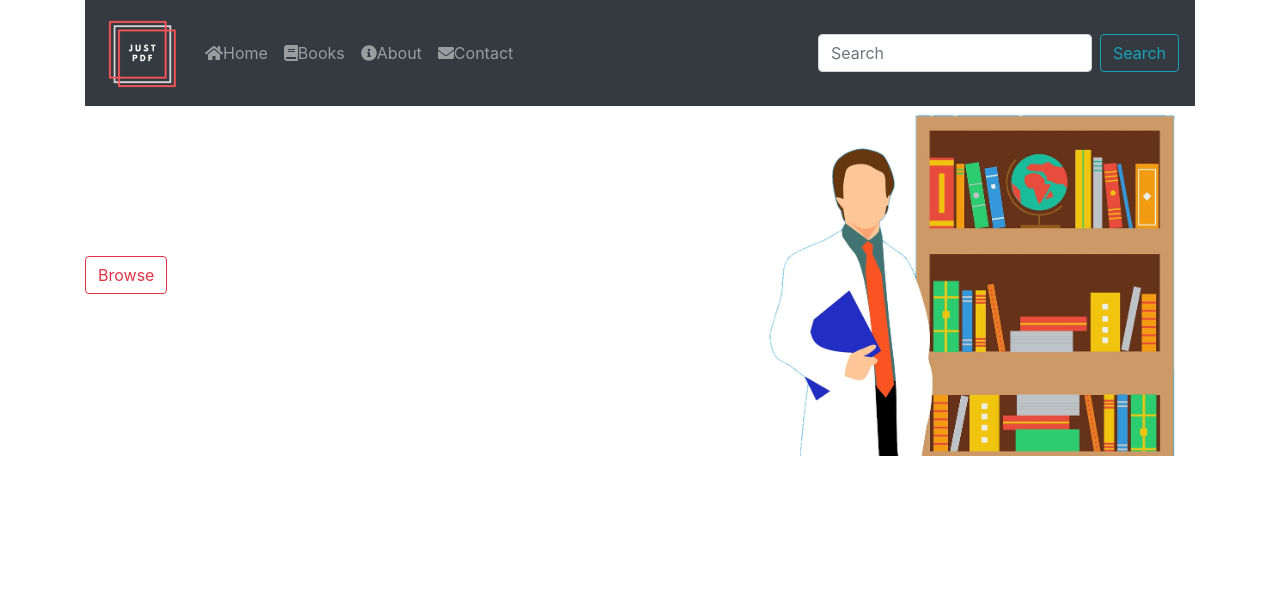
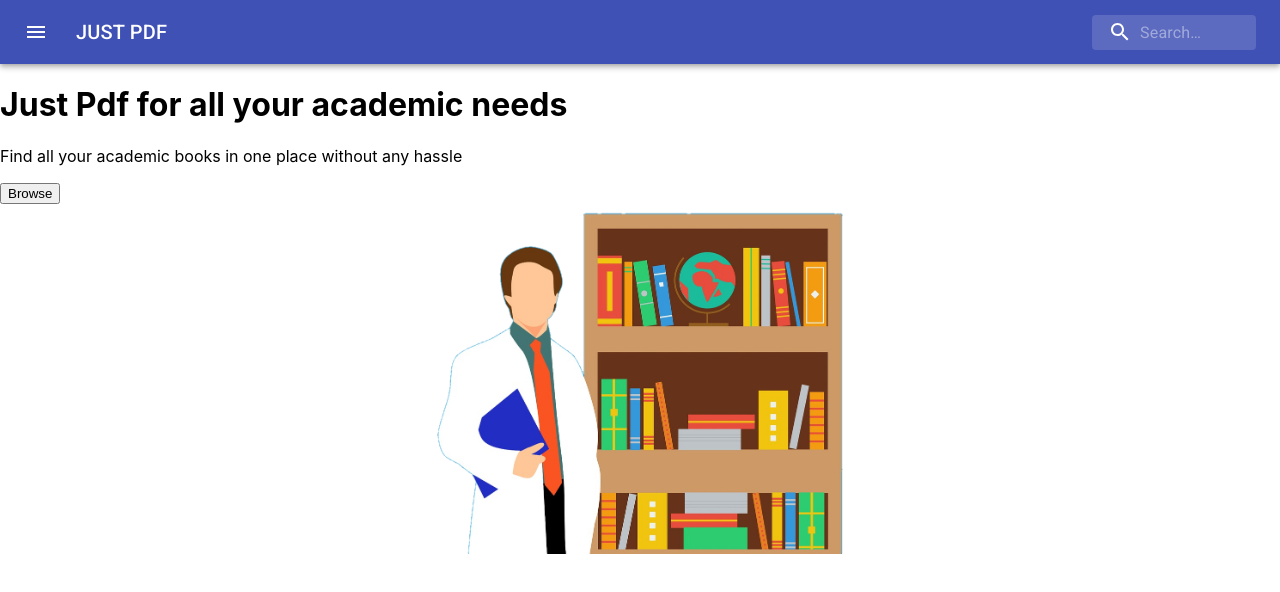
Before and after one commit to ShivS01/just-pdf, a React (Create React App) app: page / in a window 1280 px wide. Shown: the top 592 px of the page. Built offline with nearby package versions, Linux system fonts and the light colour scheme.

Commit message:
removed bootstrap, using material-ui

```diff
--- a/package.json
+++ b/package.json
@@ -6,11 +6,12 @@
     "@fortawesome/fontawesome-svg-core": "^1.2.28",
     "@fortawesome/free-solid-svg-icons": "^5.13.0",
     "@fortawesome/react-fontawesome": "^0.1.9",
+    "@material-ui/core": "^4.9.14",
+    "@material-ui/icons": "^4.9.1",
     "@testing-library/jest-dom": "^4.2.4",
     "@testing-library/react": "^9.5.0",
     "@testing-library/user-event": "^7.2.1",
     "react": "^16.13.1",
-    "react-bootstrap": "^1.0.1",
     "react-dom": "^16.13.1",
     "react-router-dom": "^5.1.2",
     "react-scripts": "3.4.1"
--- a/public/index.html
+++ b/public/index.html
@@ -26,9 +26,7 @@
     -->
     <link
       rel="stylesheet"
-      href="https://maxcdn.bootstrapcdn.com/bootstrap/4.4.1/css/bootstrap.min.css"
-      integrity="sha384-Vkoo8x4CGsO3+Hhxv8T/Q5PaXtkKtu6ug5TOeNV6gBiFeWPGFN9MuhOf23Q9Ifjh"
-      crossorigin="anonymous"
+      href="https://fonts.googleapis.com/css?family=Roboto:300,400,500"
     />
     <title>Just PDF</title>
   </head>
--- a/src/App.js
+++ b/src/App.js
@@ -5,8 +5,13 @@
 import Books from "./Books";
 import About from "./About";
 import Contact from "./Contact";
-import { Container } from "react-bootstrap";
 import "./index";
+import AppBar from "@material-ui/core/AppBar";
+import Toolbar from "@material-ui/core/Toolbar";
+import TypoGraphy from "@material-ui/core/Typography";
+import logo from "./just_pdf.png";
+
+import SearchAppBar from "./components/NavBar";
 
 const App = () => {
   const [search, setSearch] = useState("");
@@ -19,9 +24,10 @@
   };
 
   return (
-    <Container>
+    <>
+      <SearchAppBar />
       <Router>
-        <NavBar updateSearch={changeSearch} handleSearch={findBook} />
+        {/* <NavBar updateSearch={changeSearch} handleSearch={findBook} /> */}
         <Switch>
           <Route path="/" exact component={Home} />
           <Route path="/books" exact component={Books} />
@@ -29,7 +35,7 @@
           <Route path="/contact" exact component={Contact} />
         </Switch>
       </Router>
-    </Container>
+    </>
   );
 };
 
--- a/src/components/NavBar.js
+++ b/src/components/NavBar.js
@@ -1,54 +1,101 @@
 import React from "react";
-import { Link } from "react-router-dom";
-import logo from "../just_pdf.png";
-import { Navbar, Nav, Form, FormControl, Button } from "react-bootstrap";
-import { FontAwesomeIcon } from "@fortawesome/react-fontawesome";
-import {
-  faHome,
-  faBook,
-  faInfoCircle,
-  faEnvelope,
-} from "@fortawesome/free-solid-svg-icons";
+import AppBar from "@material-ui/core/AppBar";
+import Toolbar from "@material-ui/core/Toolbar";
+import IconButton from "@material-ui/core/IconButton";
+import Typography from "@material-ui/core/Typography";
+import InputBase from "@material-ui/core/InputBase";
+import { fade, makeStyles } from "@material-ui/core/styles";
+import MenuIcon from "@material-ui/icons/Menu";
+import SearchIcon from "@material-ui/icons/Search";
 
-const NavBar = ({ updateSearch, handleSearch }) => {
+const useStyles = makeStyles((theme) => ({
+  root: {
+    flexGrow: 1,
+  },
+  menuButton: {
+    marginRight: theme.spacing(2),
+  },
+  title: {
+    flexGrow: 1,
+    display: "none",
+    [theme.breakpoints.up("sm")]: {
+      display: "block",
+    },
+  },
+  search: {
+    position: "relative",
+    borderRadius: theme.shape.borderRadius,
+    backgroundColor: fade(theme.palette.common.white, 0.15),
+    "&:hover": {
+      backgroundColor: fade(theme.palette.common.white, 0.25),
+    },
+    marginLeft: 0,
+    width: "100%",
+    [theme.breakpoints.up("sm")]: {
+      marginLeft: theme.spacing(1),
+      width: "auto",
+    },
+  },
+  searchIcon: {
+    padding: theme.spacing(0, 2),
+    height: "100%",
+    position: "absolute",
+    pointerEvents: "none",
+    display: "flex",
+    alignItems: "center",
+    justifyContent: "center",
+  },
+  inputRoot: {
+    color: "inherit",
+  },
+  inputInput: {
+    padding: theme.spacing(1, 1, 1, 0),
+    // vertical padding + font size from searchIcon
+    paddingLeft: `calc(1em + ${theme.spacing(4)}px)`,
+    transition: theme.transitions.create("width"),
+    width: "100%",
+    [theme.breakpoints.up("sm")]: {
+      width: "12ch",
+      "&:focus": {
+        width: "20ch",
+      },
+    },
+  },
+}));
+
+export default function SearchAppBar() {
+  const classes = useStyles();
+
   return (
-    <>
-      <Navbar bg="dark" variant="dark">
-        <Navbar.Brand as={Link} to="/">
-          <img src={logo} width="80" alt="Just PDF logo" />
-        </Navbar.Brand>
-        <Nav className="mr-auto">
-          <Nav.Link as={Link} to="/">
-            <FontAwesomeIcon icon={faHome} />
-            Home
-          </Nav.Link>
-          <Nav.Link as={Link} to="/books">
-            <FontAwesomeIcon icon={faBook} />
-            Books
-          </Nav.Link>
-          <Nav.Link as={Link} to="/about">
-            <FontAwesomeIcon icon={faInfoCircle} />
-            About
-          </Nav.Link>
-          <Nav.Link as={Link} to="/contact">
-            <FontAwesomeIcon icon={faEnvelope} />
-            Contact
-          </Nav.Link>
-        </Nav>
-        <Form inline onSubmit={handleSearch}>
-          <FormControl
-            onChange={updateSearch}
-            type="text"
-            placeholder="Search"
-            className="mr-sm-2"
-          />
-          <Button type="submit" variant="outline-info">
-            Search
-          </Button>
-        </Form>
-      </Navbar>
-    </>
+    <div className={classes.root}>
+      <AppBar position="static">
+        <Toolbar>
+          <IconButton
+            edge="start"
+            className={classes.menuButton}
+            color="inherit"
+            aria-label="open drawer"
+          >
+            <MenuIcon />
+          </IconButton>
+          <Typography className={classes.title} variant="h6" noWrap>
+            JUST PDF
+          </Typography>
+          <div className={classes.search}>
+            <div className={classes.searchIcon}>
+              <SearchIcon />
+            </div>
+            <InputBase
+              placeholder="Search…"
+              classes={{
+                root: classes.inputRoot,
+                input: classes.inputInput,
+              }}
+              inputProps={{ "aria-label": "search" }}
+            />
+          </div>
+        </Toolbar>
+      </AppBar>
+    </div>
   );
-};
-
-export default NavBar;
+}
```
Also changed, not shown: 1 other file (tests, documents, lock files or other folders).
